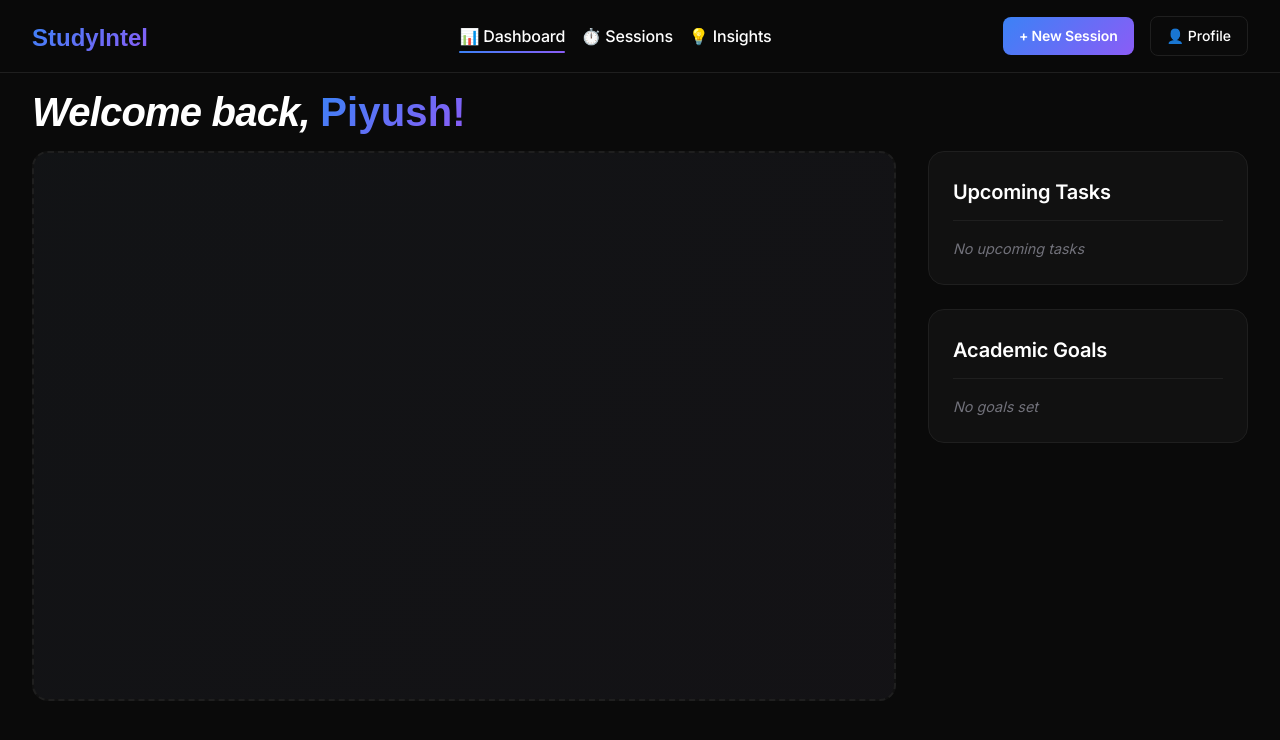
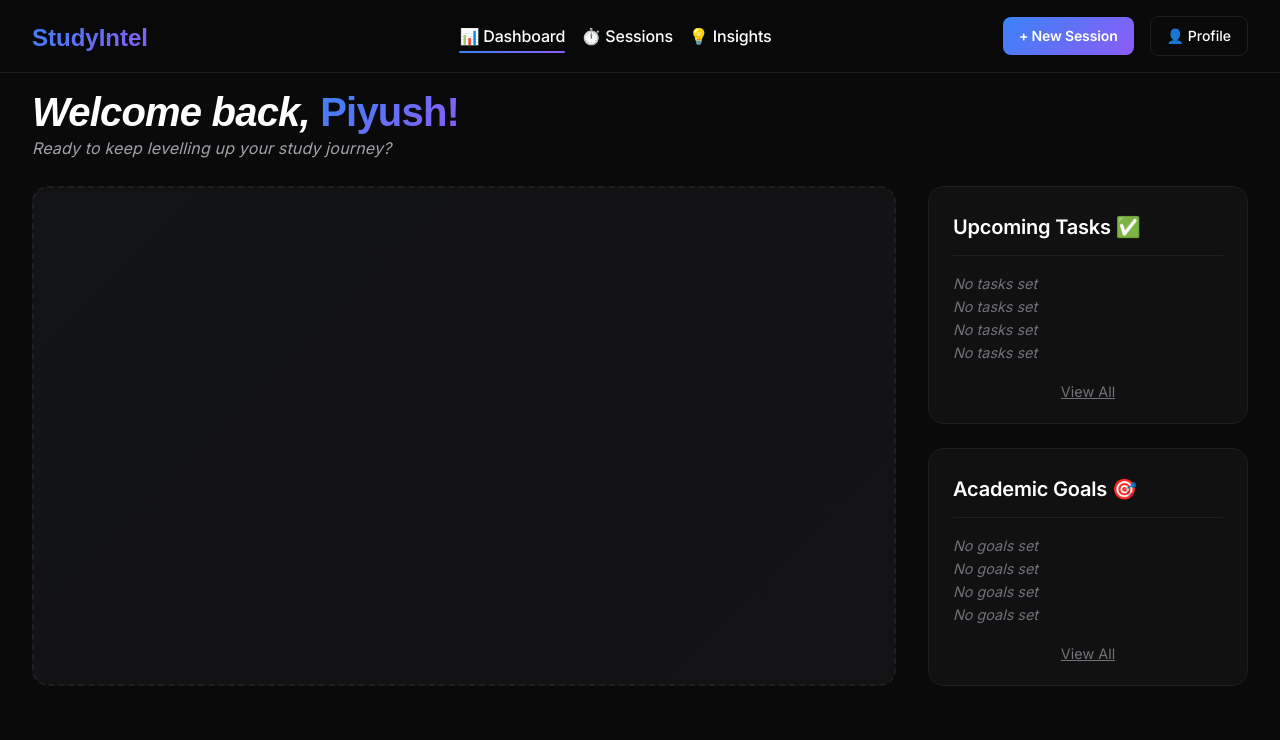
Before and after one commit to PiyushJ1/StudyIntel, a Next.js app in the folder frontend/: page /dashboard in a window 1280 px wide. Shown: the top 740 px of the page. Built offline with nearby package versions, Linux system fonts and the light colour scheme.

Commit message:
make small changes, like add fade in animation and hover effects

```diff
--- a/frontend/app/dashboard/dashboard.module.css
+++ b/frontend/app/dashboard/dashboard.module.css
@@ -1,9 +1,25 @@
 .dashboardContainer {
-  min-height: calc(100vh - 80px); /* Account for fixed navbar */
-  padding-top: 80px; /* Space for fixed navbar */
+  min-height: calc(100vh - 80px);
+  padding-top: 80px;
   background: var(--dark-bg);
   color: var(--text-primary);
   font-family: 'Inter', sans-serif;
+  margin-bottom: -5rem;
+
+  animation: fadeIn 1.5s cubic-bezier(0.25, 0.1, 0.25, 1);
+  opacity: 0;
+  animation-fill-mode: forwards;
+}
+
+@keyframes fadeIn {
+  from {
+    opacity: 0;
+    transform: translateY(17px);
+  }
+  to {
+    opacity: 1;
+    transform: translateY(0);
+  }
 }
 
 .dashboardContent {
@@ -14,7 +30,7 @@
 
 .welcomeSection {
   margin-top: -2rem;
-  margin-bottom: 0.45rem;
+  margin-bottom: -0.5rem;
 }
 
 .welcomeMessage {
@@ -39,7 +55,16 @@
   color: transparent;
   text-decoration: none;
   font-family: 'Poppins', sans-serif;
-  letter-spacing: 0.01rem;
+}
+
+.subtitleSection {
+  margin-bottom: 1.5rem;
+}
+
+.subtitleText {
+  color: var(--text-secondary);
+  font-style: italic;
+  letter-spacing: 0.01rem
 }
 
 .contentWrapper {
@@ -52,7 +77,7 @@
   flex: 1;
   display: flex;
   flex-direction: column;
-  margin-bottom: -1rem;
+  margin-bottom: -2rem;
 }
 
 .mainCard {
@@ -61,8 +86,8 @@
   border-radius: 1rem;
   padding: 3rem;
   flex: 1;
-  min-height: 500px;
-  max-height: 550px;
+  /* min-height: 400px; */
+  max-height: 500px;
   display: flex;
   align-items: center;
   justify-content: center;
@@ -104,6 +129,7 @@
   border-radius: 1rem;
   padding: 1.5rem;
   transition: all 0.3s ease;
+  min-height: 238px;
 }
 
 .sidebarSection:hover {
@@ -129,11 +155,28 @@
   font-family: 'Inter', sans-serif;
 }
 
-.sidebarContent p {
+.sidebarContent li {
   margin: 0;
   font-style: italic;
   color: var(--text-muted);
 }
+
+.sidebarViewAll {
+  background: none;
+  border: none;
+  color: var(--text-muted);
+  font-size: 0.9rem;
+  text-decoration: underline;
+  cursor: pointer;
+  display: block;
+  margin: 1rem auto 0;
+  margin-bottom: -0.5rem;
+}
+
+.sidebarViewAll:hover {
+  color: var(--primary-blue);
+}
+
 
 /* Responsive design */
 @media (max-width: 1024px) {
--- a/frontend/app/dashboard/page.tsx
+++ b/frontend/app/dashboard/page.tsx
@@ -19,6 +19,12 @@ export default function DashboardPage() {
             </h1>
           </div>
 
+          <div className={styles.subtitleSection}>
+            <h2 className={styles.subtitleText}>
+              Ready to keep levelling up your study journey?
+            </h2>
+          </div>
+
           <div className={styles.contentWrapper}>
             <div className={styles.mainContent}>
               <div className={styles.mainCard}>
@@ -27,22 +33,38 @@ export default function DashboardPage() {
             </div>
 
             <div className={styles.sidebar}>
+              {/* const tasks = [];
+              const goals = [];
+              <ul className={styles.sidebarContent}>
+                {tasks.length === 0
+                  ? <li>No tasks set</li>
+                  : tasks.map((task, i) => <li key={i}>{task.title}</li>)}
+              </ul> */}
+
               <div className={styles.sidebarSection}>
-                <h3 className={styles.sidebarTitle}>Upcoming Tasks</h3>
-                <div className={styles.sidebarContent}>
-                  {/* Placeholder for upcoming tasks */}
-                  <p>No upcoming tasks</p>
-                </div>
+                <h3 className={styles.sidebarTitle}>Upcoming Tasks ✅</h3>
+                <ul className={styles.sidebarContent}>
+                  <li>No tasks set</li>
+                  <li>No tasks set</li>
+                  <li>No tasks set</li>
+                  <li>No tasks set</li>
+                </ul>
+                <button className={styles.sidebarViewAll}>View All</button>
               </div>
 
+              {/* Academic Goals Section */}
               <div className={styles.sidebarSection}>
-                <h3 className={styles.sidebarTitle}>Academic Goals</h3>
-                <div className={styles.sidebarContent}>
-                  {/* Placeholder for academic goals */}
-                  <p>No goals set</p>
-                </div>
+                <h3 className={styles.sidebarTitle}>Academic Goals 🎯</h3>
+                <ul className={styles.sidebarContent}>
+                  <li>No goals set</li>
+                  <li>No goals set</li>
+                  <li>No goals set</li>
+                  <li>No goals set</li>
+                </ul>
+                <button className={styles.sidebarViewAll}>View All</button>
               </div>
             </div>
+
           </div>
         </div>
       </main>
```
